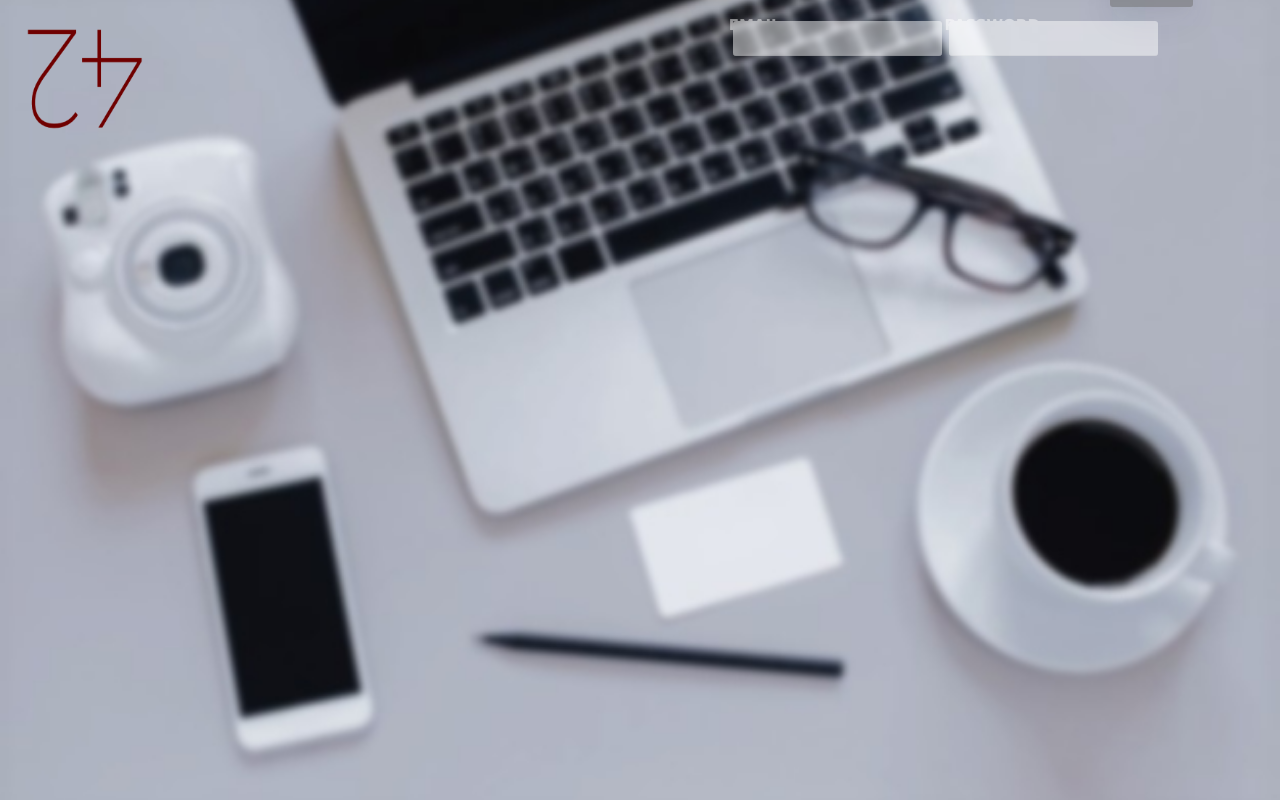
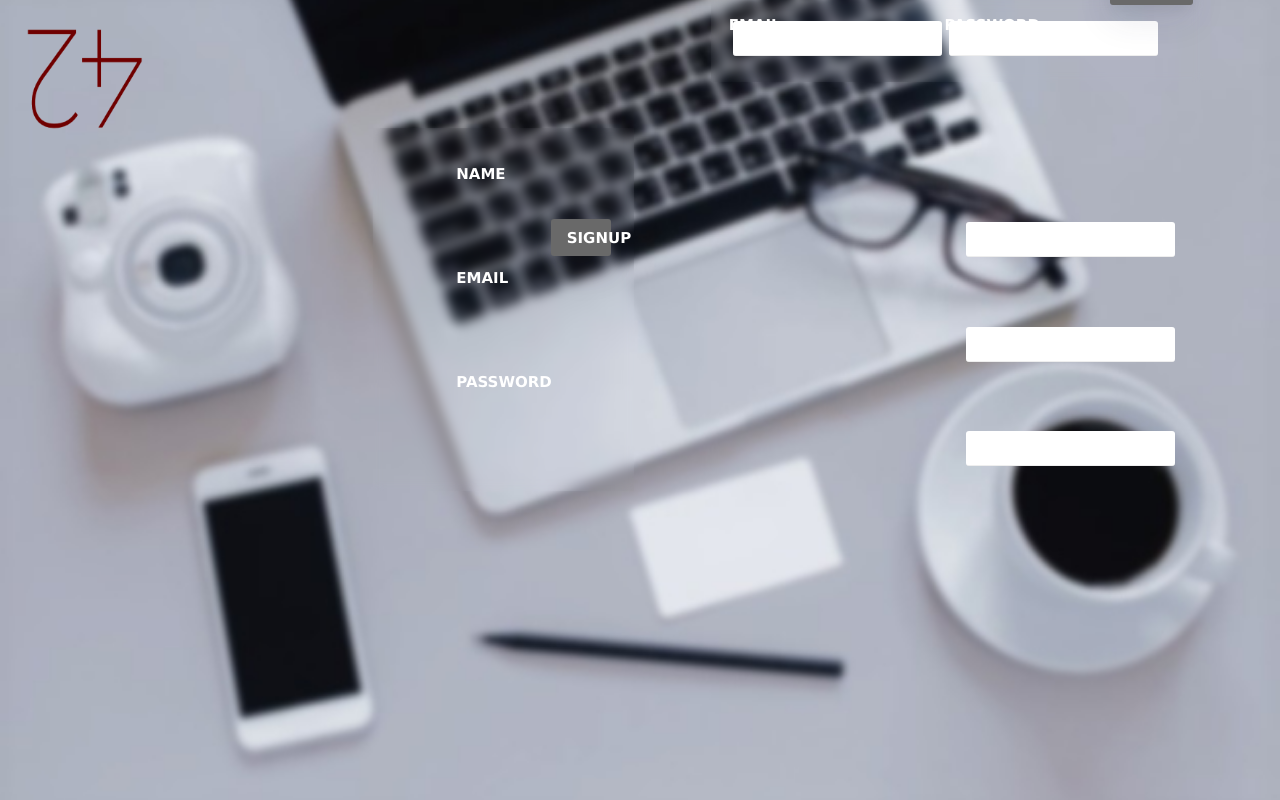
Before and after one commit to RajuKoushik/byte-me-42, a React (Create React App) app in the folder 42-frontend/: page / in a window 1280 px wide. Built offline with nearby package versions, Linux system fonts and the light colour scheme.

Commit message:
signUp related changes

```diff
--- a/42-frontend/src/App.js
+++ b/42-frontend/src/App.js
@@ -1,7 +1,6 @@
 import React, { Component } from 'react';
 import LoginLayout from './components/login_layout';
 import './App.css';
-import './components/login_layout.css';
 import Login from './components/login.js';
 import HomepageLayout from './components/homepage_layout';
 import SearchBar from './components/homepage_search';
--- a/42-frontend/src/components/login.js
+++ b/42-frontend/src/components/login.js
@@ -1,14 +1,19 @@
 import React, { Component } from 'react';
 import './login_layout.css';
-
 
 
 class Login extends Component{
     render(){
         return(
-            <div  className={"blurBack"}>
+            <div>
             <form>
                 <label>Email</label><input /><label>Password</label><input /><button>Login</button>
+            </form>
+            <form id="signUp-form">
+                <label id="signUp-label">name</label>
+                <input id="signUp-input"/><label id="signUp-label">email</label><input id="signUp-input"/>
+                <label id="signUp-label">password</label><input id="signUp-input"/>
+                <button id="signUp-button">signUp</button>
             </form>
             </div>
         );
--- a/42-frontend/src/components/login_layout.css
+++ b/42-frontend/src/components/login_layout.css
@@ -24,10 +24,19 @@ form{
     margin-right: 6%;
     float: right;
     display: inline-block;
-
-    -webkit-backdrop-filter: blur(5px);
+	-webkit-backdrop-filter: blur(5px);
     backdrop-filter: blur(5px);
 
+}
+
+#signUp-form{
+	 padding: 25px 15px;
+    margin-top: 10%;
+    margin-right: 6%;
+    float: right;
+    display: inline-block;
+	-webkit-backdrop-filter: blur(5px);
+    backdrop-filter: blur(5px);
 }
 
 h1{
@@ -49,6 +58,16 @@ label {
 
 }
 
+#signUp-label{
+	display: inline;
+    margin-top: 4.5%;
+    margin-left: 26%;
+    font-size: 15px;
+    text-transform: uppercase;
+    position: absolute;
+    color: white;
+    font-weight: bolder;
+}
 input{
     display: inline;
     padding: .50rem .75rem;
@@ -65,13 +84,28 @@ input{
     border-radius: 3px;
 }
 
+#signUp-input{
+	display: block;
+    padding: .50rem .75rem;
+    width: 80%;
+    font-size: 1rem;
+    margin-left: 250%;
+    margin-top: 30%;
+    color: dimgray;
+    background-color: white;
+    border-top: 0;
+    border-right: 20px;
+    border-bottom: 1px solid #eee;
+    border-left: 30rem;
+    border-radius: 3px;
+}
 button {
     display: inline;
     padding: .40rem .80rem;
     position: absolute;
     top: 0;
     right: 2%;
-    margin-top: 1.7%;
+    margin-top: 1.4%;
     margin-left: 90%;
     margin-bottom: 100%;
     text-align: center;
@@ -86,3 +120,26 @@ button {
     font: 15px "Lucida Sans Unicode", "Lucida Grande", sans-serif;
     font-weight: bolder;
 }
+
+#signUp-button{
+	display: inline;
+    padding: .40rem .80rem;
+    position: absolute;
+    top: 0;
+    right: 9%;
+    width: 23%;
+    margin-top: 35%;
+    margin-left: 1.5%;
+    margin-bottom: 100%;
+    text-align: center;
+    text-transform: uppercase;
+    color: #fff;
+    vertical-align: top;
+    background-color: dimgray;
+    border: solid transparent;
+    border-radius: 3px;
+    box-shadow: 0 15px 35px rgba(50, 50, 93, 0.1), 0 5px 15px rgba(0, 0, 0, 0.07);
+    cursor: pointer;
+    font: 15px "Lucida Sans Unicode", "Lucida Grande", sans-serif;
+    font-weight: bolder;
+}
```
